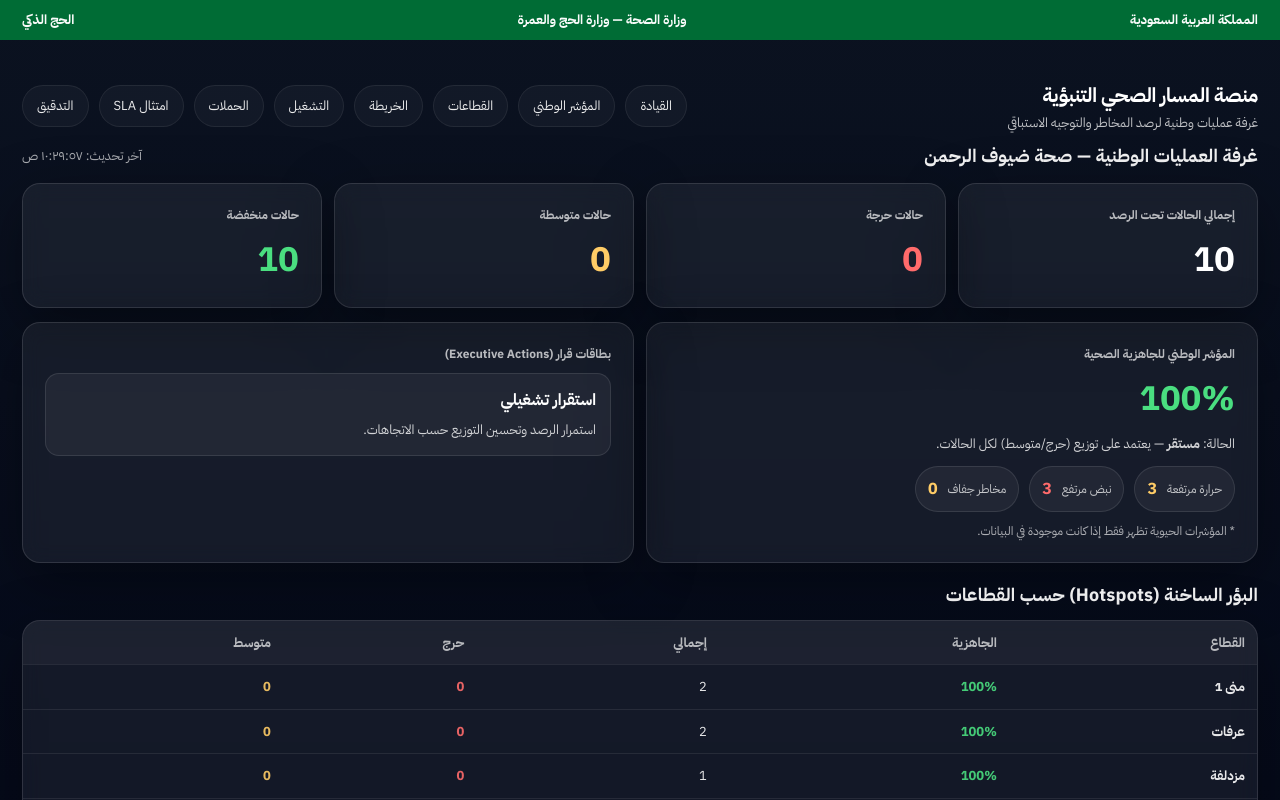
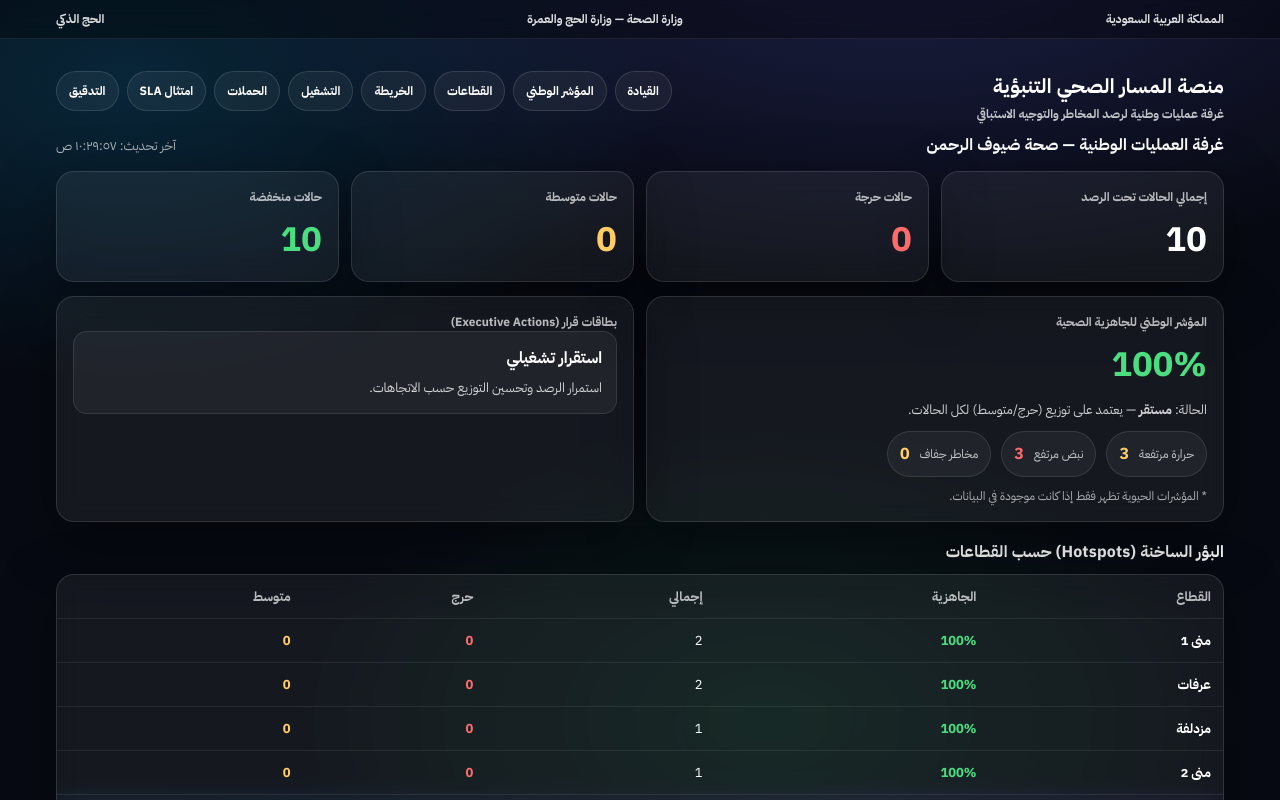
Before and after one commit to jkg9rmd8td-blip/hajj-health-monitoring, a Next.js app: page / in a window 1280 px wide. Shown: the top 800 px of the page. Built offline with nearby package versions, Linux system fonts and the light colour scheme.

Commit message:
Update globals.css

```diff
--- a/app/globals.css
+++ b/app/globals.css
@@ -1,179 +1,93 @@
-@tailwind base;
-@tailwind components;
-@tailwind utilities;
+:root{
+  --bg0: #070A12;
+  --bg1: rgba(255,255,255,.04);
+  --glass: rgba(255,255,255,.06);
+  --stroke: rgba(255,255,255,.12);
+  --stroke2: rgba(255,255,255,.18);
+  --shadow: 0 18px 60px rgba(0,0,0,.35);
+  --shadow2: 0 12px 30px rgba(0,0,0,.28);
+}
 
-:root{
-  --sa-green:#006C35;
-  --bg1:#0B1220;
-  --bg2:#020617;
-  --card:rgba(255,255,255,.06);
-  --border:rgba(255,255,255,.10);
-}
+*{ box-sizing: border-box; }
+html, body{ height:100%; }
 
 body{
   margin:0;
-  background: linear-gradient(180deg, var(--bg1), var(--bg2));
+  background: radial-gradient(1200px 600px at 70% -10%, rgba(99,102,241,.24), transparent 60%),
+              radial-gradient(900px 500px at 10% 10%, rgba(14,165,233,.18), transparent 60%),
+              radial-gradient(800px 500px at 60% 90%, rgba(34,197,94,.10), transparent 60%),
+              var(--bg0);
   color:#fff;
-  direction: rtl;
-  text-align: right;
-  font-family: "IBM Plex Sans Arabic", system-ui, -apple-system, BlinkMacSystemFont, "Segoe UI", sans-serif;
+  font-family: "IBM Plex Sans Arabic", system-ui, -apple-system, Segoe UI, Roboto, Arial;
 }
 
-a{ color:inherit; text-decoration:none; }
+a{ color: inherit; text-decoration:none; }
+button, input{ font-family: inherit; }
 
 .officialTopbar{
-  background: var(--sa-green);
-  padding: 10px 22px;
-  font-size: 13px;
-  font-weight: 700;
+  position: sticky;
+  top: 0;
+  z-index: 30;
+  background: rgba(0,0,0,.35);
+  border-bottom: 1px solid rgba(255,255,255,.08);
+  backdrop-filter: blur(10px);
 }
-
 .topbarRow{
+  max-width: 1200px;
+  margin: 0 auto;
+  padding: 10px 16px;
   display:flex;
-  justify-content:space-between;
-  align-items:center;
-  gap:12px;
-  opacity:.98;
+  justify-content: space-between;
+  gap: 10px;
+  opacity: .86;
+  font-weight: 800;
+  font-size: 12px;
 }
 
 .shell{
-  padding: 26px 22px 60px;
-  max-width: 1280px;
+  max-width: 1200px;
   margin: 0 auto;
+  padding: 18px 16px 28px;
 }
 
 .navbar{
+  display:flex;
+  justify-content: space-between;
+  align-items: flex-start;
+  gap: 14px;
   margin-top: 14px;
-  display:flex;
-  align-items:center;
-  justify-content:space-between;
-  gap:16px;
-  flex-wrap: wrap;
-}
-
-.brand{
-  display:flex;
-  flex-direction:column;
-  gap:3px;
 }
 
 .brandTitle{
+  font-weight: 900;
   font-size: 20px;
-  font-weight: 900;
-  letter-spacing: -0.02em;
+  letter-spacing: .2px;
 }
-
 .brandSub{
-  font-size: 13px;
+  margin-top: 4px;
   opacity:.75;
+  font-weight: 700;
+  font-size: 12px;
 }
 
 .navlinks{
   display:flex;
-  flex-wrap:wrap;
-  gap:10px;
+  gap: 8px;
+  flex-wrap: wrap;
+  align-items: center;
+  justify-content: flex-end;
 }
-
 .navlink{
-  background: rgba(255,255,255,.04);
-  border: 1px solid rgba(255,255,255,.08);
-  border-radius: 999px;
-  padding: 10px 14px;
-  font-size: 13px;
-  opacity:.92;
-  transition: .25s ease;
-}
-
-.navlink:hover{
-  transform: translateY(-2px);
-  opacity:1;
-  border-color: rgba(255,255,255,.16);
-}
-
-.card{
-  background: var(--card);
-  border:1px solid var(--border);
-  border-radius: 18px;
-  padding: 22px;
-  box-shadow: 0 18px 55px rgba(0,0,0,.35);
-}
-
-.grid4{
-  display:grid;
-  grid-template-columns: repeat(4, minmax(0, 1fr));
-  gap:14px;
-}
-
-.grid2{
-  display:grid;
-  grid-template-columns: repeat(2, minmax(0, 1fr));
-  gap:14px;
-}
-
-@media (max-width: 980px){
-  .grid4{ grid-template-columns: repeat(2, minmax(0, 1fr)); }
-  .grid2{ grid-template-columns: repeat(1, minmax(0, 1fr)); }
-}
-
-.kpiLabel{ font-size: 13px; opacity:.65; margin-bottom:10px; }
-.kpiValue{ font-size: 34px; font-weight: 900; letter-spacing:-.02em; }
-
-.red{ color:#ef4444; }
-.amber{ color:#f59e0b; }
-.green{ color:#22c55e; }
-
-.sectionTitle{
-  margin: 24px 0 12px;
-  font-size: 18px;
-  font-weight: 900;
-  opacity:.95;
-}
-
-.table{
-  width:100%;
-  border-collapse: collapse;
-  overflow:hidden;
-  border-radius: 16px;
-}
-
-.table th{
-  background: rgba(255,255,255,.06);
-  font-size: 12px;
-  opacity:.75;
-  padding: 12px;
-  text-align: right;
-}
-
-.table td{
-  padding: 12px;
-  border-top: 1px solid rgba(255,255,255,.08);
-  font-size: 13px;
-  opacity:.9;
-}
-.btn{
   padding: 10px 12px;
   border-radius: 999px;
-  border: 1px solid rgba(255,255,255,.14);
-  background: rgba(255,255,255,.06);
-  color: #fff;
-  font-weight: 800;
-  cursor: pointer;
+  border: 1px solid rgba(255,255,255,.12);
+  background: rgba(255,255,255,.05);
+  font-weight: 900;
+  font-size: 12px;
 }
-.btn[aria-pressed="true"]{
-  background: rgba(255,255,255,.12);
-  border-color: rgba(255,255,255,.22);
-}
-/* === Apple-like Government UI Boost === */
-:root{
-  --glass: rgba(255,255,255,.06);
-  --glass2: rgba(255,255,255,.08);
-  --stroke: rgba(255,255,255,.12);
-  --stroke2: rgba(255,255,255,.18);
-  --shadow: 0 18px 60px rgba(0,0,0,.35);
-}
-
-body{
-  font-family: "IBM Plex Sans Arabic", system-ui, -apple-system, Segoe UI, Roboto, Arial;
+.navlink:hover{
+  background: rgba(255,255,255,.09);
+  border-color: rgba(255,255,255,.20);
 }
 
 .card{
@@ -181,16 +95,26 @@ body{
   border: 1px solid var(--stroke);
   border-radius: 18px;
   box-shadow: var(--shadow);
-  backdrop-filter: blur(10px);
+  backdrop-filter: blur(12px);
+  padding: 16px;
+}
+
+.tile{
+  background: rgba(255,255,255,.05);
+  border: 1px solid rgba(255,255,255,.10);
+  border-radius: 16px;
+  box-shadow: var(--shadow2);
+  padding: 14px;
 }
 
 .sectionTitle{
   margin-top: 18px;
+  margin-bottom: 10px;
   font-weight: 900;
   letter-spacing: .2px;
 }
 
-.kpiLabel{ opacity:.7; font-size: 12px; font-weight: 800; }
+.kpiLabel{ opacity:.7; font-size: 12px; font-weight: 900; }
 .kpiValue{ font-size: 34px; font-weight: 900; margin-top: 8px; letter-spacing: .3px; }
 
 .grid4{ display:grid; grid-template-columns: repeat(4, minmax(0,1fr)); gap:12px; }
@@ -198,10 +122,22 @@ body{
 .grid2{ display:grid; grid-template-columns: repeat(2, minmax(0,1fr)); gap:12px; }
 
 @media (max-width: 900px){
+  .navbar{ flex-direction: column; align-items: stretch; }
   .grid4{ grid-template-columns: repeat(2, minmax(0,1fr)); }
   .grid3{ grid-template-columns: repeat(2, minmax(0,1fr)); }
   .grid2{ grid-template-columns: 1fr; }
 }
+
+.table{
+  width:100%;
+  border-collapse: collapse;
+}
+.table th, .table td{
+  padding: 12px 12px;
+  border-bottom: 1px solid rgba(255,255,255,.08);
+  font-size: 13px;
+}
+.table th{ opacity:.7; font-weight: 900; text-align: right; }
 
 .badge{
   display:inline-flex;
@@ -214,24 +150,6 @@ body{
   font-weight: 900;
   font-size: 12px;
 }
-
-.split{
-  display:flex;
-  align-items:center;
-  justify-content:space-between;
-  gap: 10px;
-}
-
-.table{
-  width:100%;
-  border-collapse: collapse;
-}
-.table th, .table td{
-  padding: 12px 12px;
-  border-bottom: 1px solid rgba(255,255,255,.08);
-  font-size: 13px;
-}
-.table th{ opacity:.7; font-weight: 900; }
 
 .btn{
   padding: 10px 12px;
@@ -247,13 +165,23 @@ body{
   border-color: rgba(255,255,255,.22);
 }
 
-.tile{
-  background: rgba(255,255,255,.05);
-  border: 1px solid rgba(255,255,255,.10);
-  border-radius: 16px;
-  padding: 14px;
+.input{
+  width:100%;
+  padding: 12px 14px;
+  border-radius: 14px;
+  border: 1px solid rgba(255,255,255,.12);
+  background: rgba(255,255,255,.06);
+  color: #fff;
+  outline: none;
+  font-weight: 800;
 }
 
 .red{ color: #ff6b6b; }
 .amber{ color: #ffcc66; }
 .green{ color: #4ade80; }
+
+.footerNote{
+  margin-top: 26px;
+  opacity: .65;
+  font-size: 12px;
+}
```
